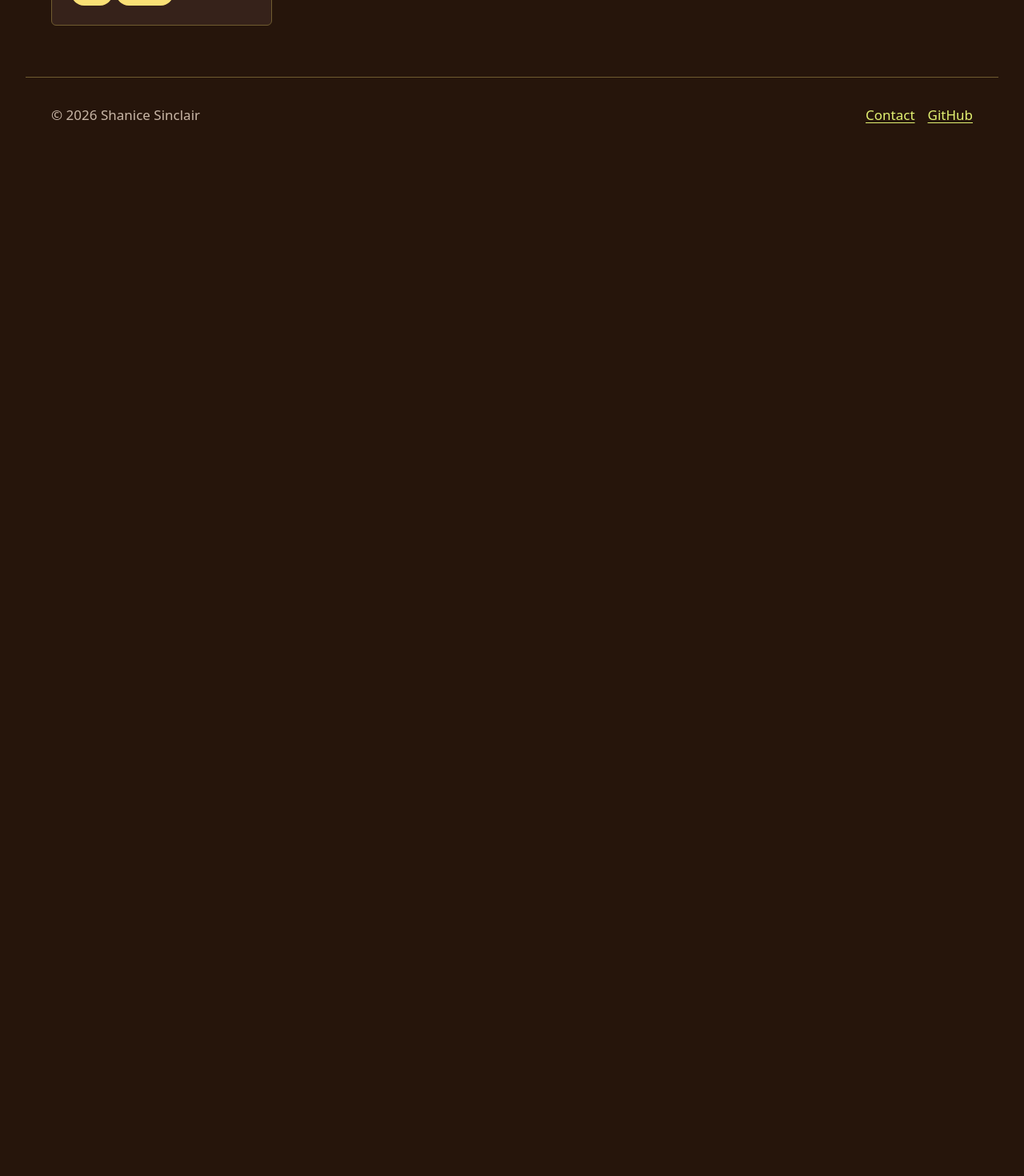
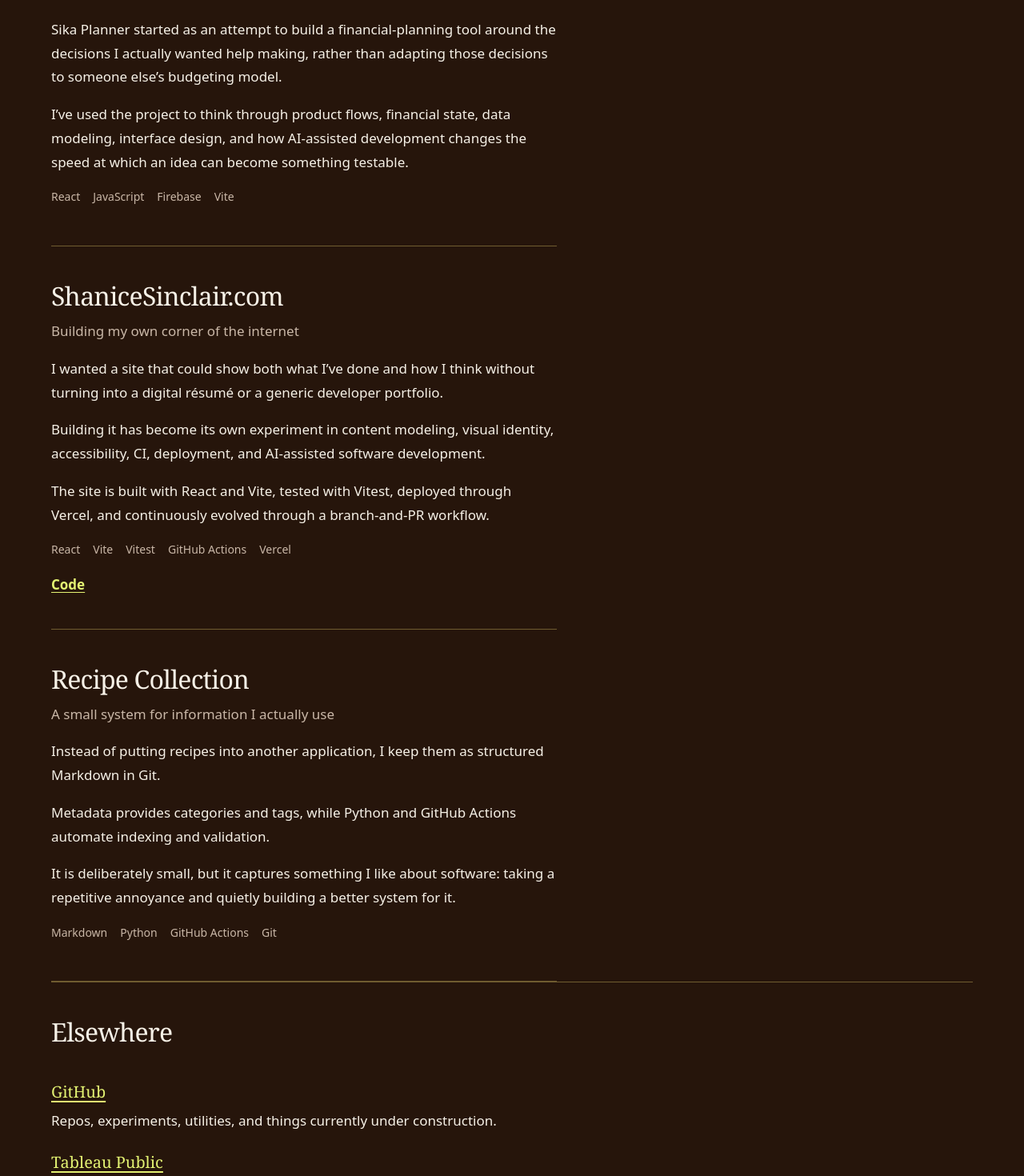
Before and after one commit to ssf876/shanice-dot-com, a React (Vite) app: page /projects in a window 1280 px wide. Shown: the part 380-1850 px from the top of the page at 80% size. Before the commit the page ends 800 px from the top, so only its background shows below. Built offline with nearby package versions, Linux system fonts and the light colour scheme.

Commit message:
content: add approved projects and Elsewhere copy

```diff
--- a/src/components/ProjectCard.jsx
+++ b/src/components/ProjectCard.jsx
@@ -1,20 +1,16 @@
-// One project card, shared by the Home featured grid and the Projects page.
-// url and repo are optional in the content contract — the link affordances
-// disappear entirely (never render disabled) when a project has neither.
-// headingLevel keeps the outline sequential: h2 on the Projects page (under
-// its h1), h3 inside Home's featured section (under the section's h2).
-
+// Editorial project entry; verified links are optional.
 export default function ProjectCard({ project, headingLevel = 2 }) {
   const HeadingTag = headingLevel === 2 ? 'h2' : 'h3'
   const hasLinks = Boolean(project.url || project.repo)
 
   return (
-    <article className="card">
+    <article className="project-entry">
       <HeadingTag className="card-title">{project.title}</HeadingTag>
       <p className="card-tagline">{project.tagline}</p>
-      <ul className="tech-list" aria-label={`Technologies used in ${project.title}`}>
+      {project.body?.map((paragraph) => <p key={paragraph}>{paragraph}</p>)}
+      <ul className="work-tech" aria-label={`Technologies used in ${project.title}`}>
         {project.tech.map((item) => (
-          <li key={item} className="tech-chip">
+          <li key={item}>
             {item}
           </li>
         ))}
--- /dev/null
+++ b/src/content/elsewhere.js
@@ -0,0 +1,12 @@
+export const elsewhere = [
+  {
+    label: 'GitHub',
+    copy: 'Repos, experiments, utilities, and things currently under construction.',
+    url: 'https://github.com/ssf876'
+  },
+  {
+    label: 'Tableau Public',
+    copy: 'Earlier visualization and analytical work.',
+    url: 'https://public.tableau.com/app/profile/shanice.sinclair/vizzes#!/'
+  }
+]
--- a/src/content/projects.js
+++ b/src/content/projects.js
@@ -1,14 +1,60 @@
-// Paste-in contract (spec: "Content model — the paste-in contract"): Shanice edits
-// this file, never a component. url and repo are optional — leave them '' when a
-// project has no live demo or public code.
-
 export const projects = [
   {
-    title: 'Sika Planner', // placeholder; Shanice swaps in her own
-    tagline: 'Zero-based budgeting web app',
-    tech: ['React', 'Firebase'],
-    url: '', // live demo — optional
-    repo: '', // code — optional
-    highlight: true, // features on Home
+    title: 'Sika Planner',
+    tagline: 'Building budgeting software around how money actually behaves',
+    summary: 'A personal finance application exploring how budgeting tools can better reflect the messiness of real financial life.',
+    body: [
+      'Most budgeting systems assume money behaves rather neatly. Real financial lives do not.',
+      'Sika Planner started as an attempt to build a financial-planning tool around the decisions I actually wanted help making, rather than adapting those decisions to someone else’s budgeting model.',
+      'I’ve used the project to think through product flows, financial state, data modeling, interface design, and how AI-assisted development changes the speed at which an idea can become something testable.'
+    ],
+    tech: [
+      'React',
+      'JavaScript',
+      'Firebase',
+      'Vite'
+    ],
+    url: '',
+    repo: '',
+    highlight: true
   },
+  {
+    title: 'ShaniceSinclair.com',
+    tagline: 'Building my own corner of the internet',
+    summary: 'My own corner of the internet, built from scratch as both a portfolio and an experiment in design systems, content architecture, deployment, and AI-assisted development.',
+    body: [
+      'I wanted a site that could show both what I’ve done and how I think without turning into a digital résumé or a generic developer portfolio.',
+      'Building it has become its own experiment in content modeling, visual identity, accessibility, CI, deployment, and AI-assisted software development.',
+      'The site is built with React and Vite, tested with Vitest, deployed through Vercel, and continuously evolved through a branch-and-PR workflow.'
+    ],
+    tech: [
+      'React',
+      'Vite',
+      'Vitest',
+      'GitHub Actions',
+      'Vercel'
+    ],
+    url: '',
+    repo: 'https://github.com/ssf876/shanice-dot-com',
+    highlight: true
+  },
+  {
+    title: 'Recipe Collection',
+    tagline: 'A small system for information I actually use',
+    summary: 'A Git-based recipe system using structured Markdown, metadata, and automation to organize information I actually use.',
+    body: [
+      'Instead of putting recipes into another application, I keep them as structured Markdown in Git.',
+      'Metadata provides categories and tags, while Python and GitHub Actions automate indexing and validation.',
+      'It is deliberately small, but it captures something I like about software: taking a repetitive annoyance and quietly building a better system for it.'
+    ],
+    tech: [
+      'Markdown',
+      'Python',
+      'GitHub Actions',
+      'Git'
+    ],
+    url: '',
+    repo: '',
+    highlight: true
+  }
 ]
--- a/src/index.css
+++ b/src/index.css
@@ -714,3 +714,12 @@ img, video, svg {
     gap: var(--space-2);
   }
 }
+
+/* Curated work keeps the existing editorial rhythm and reading measure. */
+.project-entry { padding-block: var(--space-5); border-bottom: var(--border-subtle); max-width: var(--reading-width); }
+.project-entry:first-child { padding-top: 0; }
+.project-entry .card-title { font-size: var(--text-section); }
+.project-entry .card-tagline { margin-top: var(--space-2); }
+.project-entry .card-links { margin-top: var(--space-3); }
+.elsewhere-entry { margin-block: var(--space-4); }
+.elsewhere-entry h3, .elsewhere-entry p { margin-block: var(--space-2); }
--- a/src/pages/Projects.jsx
+++ b/src/pages/Projects.jsx
@@ -1,11 +1,9 @@
 import { projects } from '../content/projects.js'
+import { elsewhere } from '../content/elsewhere.js'
 import ProjectCard from '../components/ProjectCard.jsx'
 import { usePageTitle } from '../hooks/usePageTitle.js'
 import { sectionTitle } from '../lib/titles.js'
 
-// Spec route table for /projects: a card grid — title, tagline, tech, links.
-// Cards hide their link affordances entirely when url and repo are empty
-// (see ProjectCard), so a project with no links renders without dead UI.
 export default function Projects() {
   usePageTitle(sectionTitle('Projects'))
 
@@ -15,12 +13,21 @@ export default function Projects() {
       {projects.length === 0 ? (
         <p className="empty-note">No projects listed yet — check back soon.</p>
       ) : (
-        <div className="card-grid">
+        <div className="project-list">
           {projects.map((project) => (
             <ProjectCard key={project.title} project={project} />
           ))}
         </div>
       )}
+      <section className="home-section" aria-labelledby="elsewhere-heading">
+        <h2 id="elsewhere-heading">Elsewhere</h2>
+        {elsewhere.map((item) => (
+          <div key={item.label} className="elsewhere-entry">
+            <h3><a href={item.url}>{item.label}</a></h3>
+            <p>{item.copy}</p>
+          </div>
+        ))}
+      </section>
     </section>
   )
 }
```
